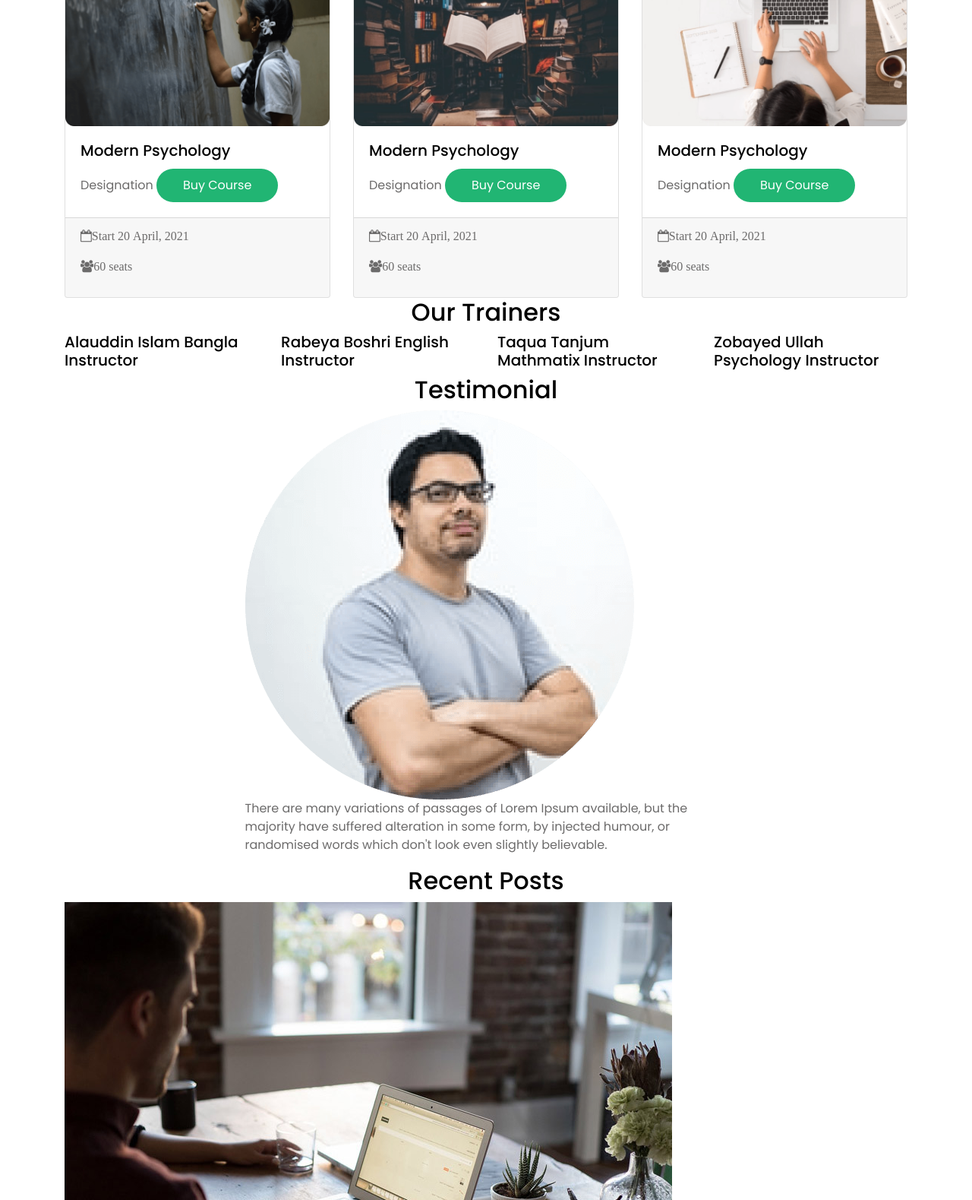
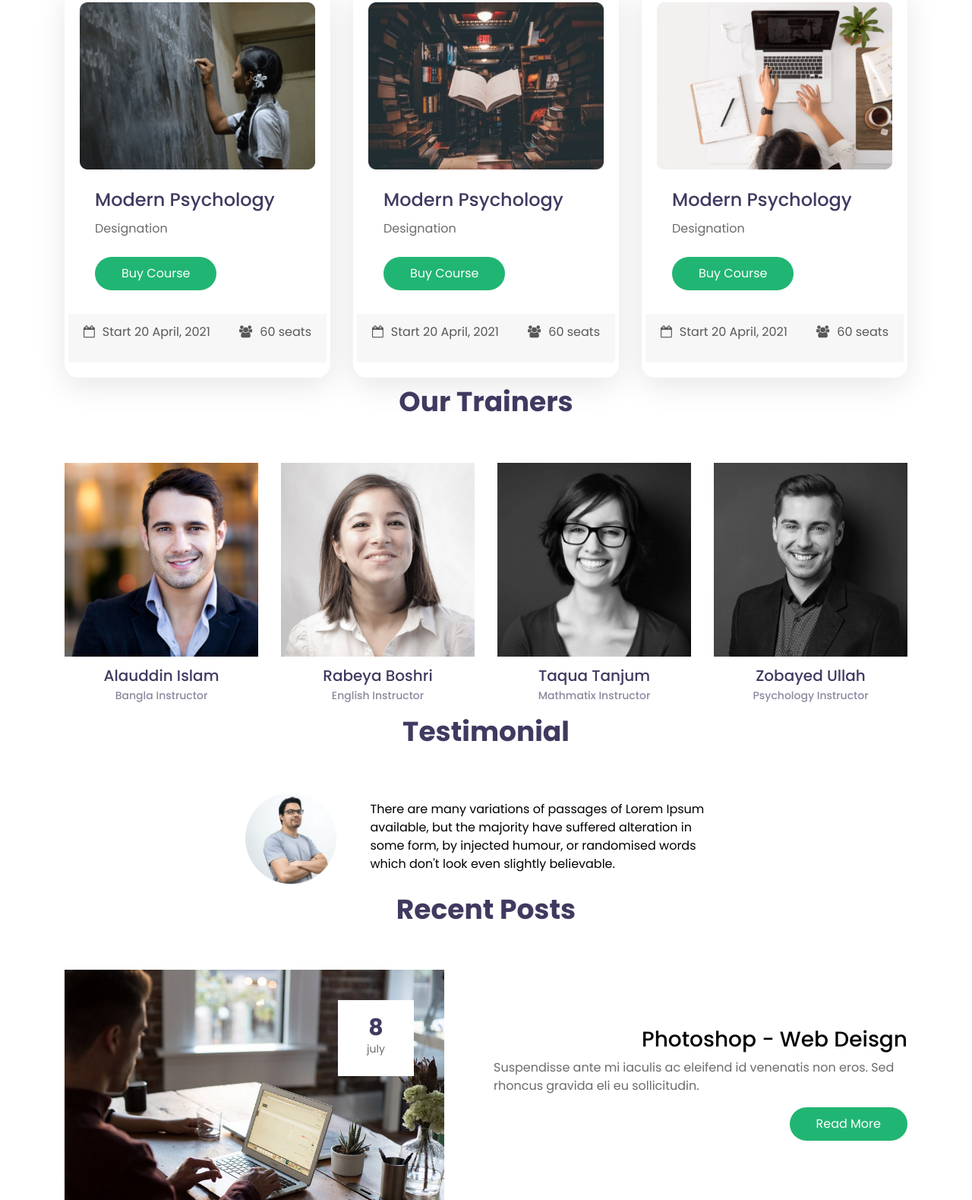
Before and after one commit to masum065/e-school, a plain HTML site: page index.html in a window 1280 px wide. Shown: the part 970-2549 px from the top of the page at 76% size. Drawn offline with nearby package versions, Linux system fonts and the light colour scheme.

Commit message:
base Style done

```diff
--- a/css/style.css
+++ b/css/style.css
@@ -144,3 +144,213 @@ body {
 .fact-img img {
     max-width: 66px;
 }
+
+.single-fact h3 {
+    color: #413960;
+    font-size: 24px;
+    margin-top: 20px;
+    margin-bottom: 11px;
+}
+
+.section-heading {
+    font-size: 36px;
+    color: #413960;
+    font-weight: bold;
+    padding: 10px 0 50px;
+}
+
+/* Service area */
+.service-area .card {
+    border: none;
+    padding: 20px;
+    background: #FFFFFF;
+    box-shadow: 0px 10px 40px rgba(0, 0, 0, 0.1);
+    border-radius: 18px;
+}
+
+h5.card-title {
+    color: #413960;
+    font-size: 24px;
+    font-weight: 500;
+    margin-top: 6px;
+}
+
+.desig {
+    display: block;
+    margin-bottom: 25px;
+}
+
+.service-area .card-footer {
+    margin-left: -15px;
+    border: none;
+    display: flex;
+    justify-content: space-between;
+    margin-top: 11px;
+    margin-right: -15px;
+}
+
+
+.count {
+    color: #585859;
+}
+
+.count i {
+    margin-right: 10px;
+}
+
+
+/* Team Member */
+.team-bg {
+    background-size: cover;
+    background-position: center top;
+    height: 255px;
+    background-color: #413960;
+}
+
+.team-member-1 {
+    background-image: url(../images/team/team-1.jpg);
+}
+
+.team-member-2 {
+    background-image: url(../images/team/team-2.jpg);
+}
+
+.team-member-3 {
+    background-image: url(../images/team/team-3.jpg);
+}
+
+.team-member-4 {
+    background-image: url(../images/team/team-4.jpg);
+}
+
+.single-team h5 {
+    color: #413960;
+    text-align: center;
+    margin-top: 13px;
+    font-size: 20px;
+}
+
+.single-team h5 span {
+    display: block;
+    font-size: 70%;
+    margin-top: 6px;
+    opacity: .6;
+}
+
+
+/* Testimonial Area */
+
+.single-testimonial .author-img {
+    width: 120px;
+    float: left;
+}
+
+.testimonial-content {
+    color: #000;
+    margin-left: 165px;
+    padding-top: 10px;
+}
+
+
+
+/* Blog Area */
+
+.single-post.left .post-img {
+    max-width: 500px;
+    float: left;
+}
+
+.single-post.right .post-img {
+    max-width: 500px;
+    float: right;
+}
+
+
+
+.single-post .post-img {
+    position: relative;
+}
+
+.post-content {
+    display: flex;
+    flex-direction: column;
+    justify-content: center;
+    align-items: self-end;
+    height: 300px;
+    padding-left: 65px;
+}
+
+.single-post.right .post-content {
+    align-items: flex-end;
+    padding-left: 0;
+    padding-right: 65px;
+    text-align: right;
+}
+
+.post-meta {
+    position: absolute;
+    top: 40px;
+    right: 40px;
+    height: 100px;
+    width: 100px;
+    background-color: #fff;
+    text-align: center;
+    transition: all linear .2s;
+}
+
+.single-post.right .post-meta {
+    right: auto;
+    left: 40px;
+}
+
+.post-meta .date {
+    display: block;
+    font-size: 30px;
+    font-weight: 700;
+    margin-top: 14px;
+    color: #413960;
+    margin-bottom: -7px;
+    transition: all linear .2s;
+}
+
+.post-meta .month {
+    font-size: 14px;
+}
+
+.single-post:hover .post-meta {
+    background: #21b573;
+    color: #fff;
+}
+
+.single-post:hover .post-meta .date {
+    color: #fff;
+}
+
+/* Footer Area */
+
+footer {
+    background-color: #282531;
+    padding: 55px 0 0;
+}
+
+footer,
+footer a {
+    color: #fff;
+}
+
+.footer-menu-title {
+    color: #fff;
+    font-weight: bold;
+    font-size: 18px;
+    margin-bottom: 20px;
+}
+
+.footer-menu li a {
+    padding: 4px 0;
+    display: inline-block;
+}
+
+.copyright-area {
+    margin-top: 70px;
+    text-align: center;
+}
--- a/index.html
+++ b/index.html
@@ -138,8 +138,8 @@
                             <a href="#" class="boxed-btn">Buy Course</a>
                         </div>
                         <div class="card-footer">
-                            <p class="count"><i class="fa fa-calendar-o">Start 20 April, 2021</i></p>
-                            <p class="count"><i class="fa fa-users">60 seats</i></p>
+                            <p class="count"><i class="fa fa-calendar-o"></i>Start 20 April, 2021</p>
+                            <p class="count"><i class="fa fa-users"></i>60 seats</p>
                         </div>
                     </div>
                 </div>
@@ -152,8 +152,8 @@
                             <a href="#" class="boxed-btn">Buy Course</a>
                         </div>
                         <div class="card-footer">
-                            <p class="count"><i class="fa fa-calendar-o">Start 20 April, 2021</i></p>
-                            <p class="count"><i class="fa fa-users">60 seats</i></p>
+                            <p class="count"><i class="fa fa-calendar-o"></i>Start 20 April, 2021</p>
+                            <p class="count"><i class="fa fa-users"></i>60 seats</p>
                         </div>
                     </div>
                 </div>
@@ -166,8 +166,8 @@
                             <a href="#" class="boxed-btn">Buy Course</a>
                         </div>
                         <div class="card-footer">
-                            <p class="count"><i class="fa fa-calendar-o">Start 20 April, 2021</i></p>
-                            <p class="count"><i class="fa fa-users">60 seats</i></p>
+                            <p class="count"><i class="fa fa-calendar-o"></i>Start 20 April, 2021</p>
+                            <p class="count"><i class="fa fa-users"></i>60 seats</p>
                         </div>
                     </div>
                 </div>
@@ -230,7 +230,8 @@
             <!-- Section-heading End -->
 
             <div class="row justify-content-center">
-                <div class="col-md-7 single-testimonial">
+                <div class="col-md-7">
+                    <div class="single-testimonial">
                         <div class="author-img">
                             <img src="./images/photos/man.png" alt="man.png">
                         </div>
@@ -238,6 +239,7 @@
                             <p>There are many variations of passages of Lorem Ipsum available, but the
                                 majority have suffered alteration in some form, by injected humour,
                                 or randomised words which don't look even slightly believable.</p>
+                        </div>
                     </div>
                 </div>
             </div>
@@ -268,7 +270,8 @@
                         </div>
                         <div class="post-content">
                             <h3>Photoshop - Web Deisgn</h3>
-                            <p>Suspendisse ante mi iaculis ac eleifend id venenatis non eros. Sed rhoncus gravida eli eu
+                            <p>Suspendisse ante mi iaculis ac eleifend id venenatis non eros. Sed rhoncus gravida
+                                eli eu
                                 sollicitudin.</p>
                             <a href="#" class="boxed-btn">Read More</a>
                         </div>
@@ -285,10 +288,11 @@
                         </div>
                         <div class="post-content">
                             <h3>Photoshop - Web Deisgn</h3>
-                            <p>Suspendisse ante mi iaculis ac eleifend id venenatis non eros. Sed rhoncus gravida eli eu
+                            <p>Suspendisse ante mi iaculis ac eleifend id venenatis non eros. Sed rhoncus gravida
+                                eli eu
                                 sollicitudin.</p>
                             <a href="#" class="boxed-btn">Read More</a>
-                        </div>
+
                         </div>
                     </div>
                 </div>
@@ -309,12 +313,13 @@
                     <div class="row">
                         <div class="col-md-4">
                             <h4 class="footer-menu-title">Course</h4>
-                            <ul class="footer-menu"></ul>
+                            <ul class="footer-menu">
                                 <li><a href="#">Graphic Design</a></li>
                                 <li><a href="#">Web Design</a></li>
                                 <li><a href="#">Business</a></li>
                                 <li><a href="#">Marketing</a></li>
                                 <li><a href="#">Engineering</a></li>
+                            </ul>
                         </div>
                         <div class="col-md-4">
                             <h4 class="footer-menu-title">Terms</h4>
@@ -341,8 +346,10 @@
             </div>
             <!-- Copyright Area -->
             <div class="row">
+                <div class="col-12">
                     <div class="copyright-area">
-                    <p>Copyright &amp; 2020 Rokomari.com</p>
+                        <p>Copyright &copy;; 2020 Rokomari.com</p>
+                    </div>
                 </div>
             </div>
         </div>
```
Also changed, not shown: images/team/team-1.jpg (added), images/team/team-2.jpg (added), images/team/team-3.jpg (added), images/team/team-4.jpg (added). Lines whose indentation alone changed are shown as unchanged.
